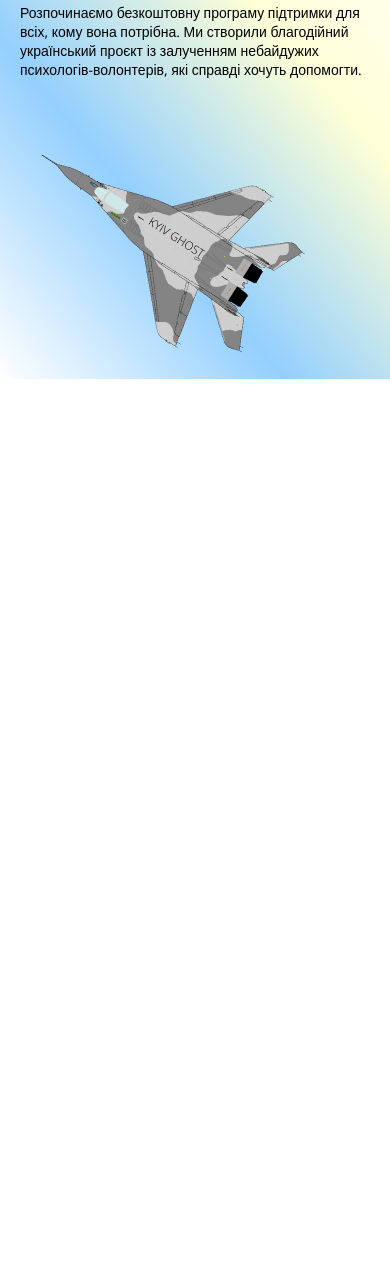
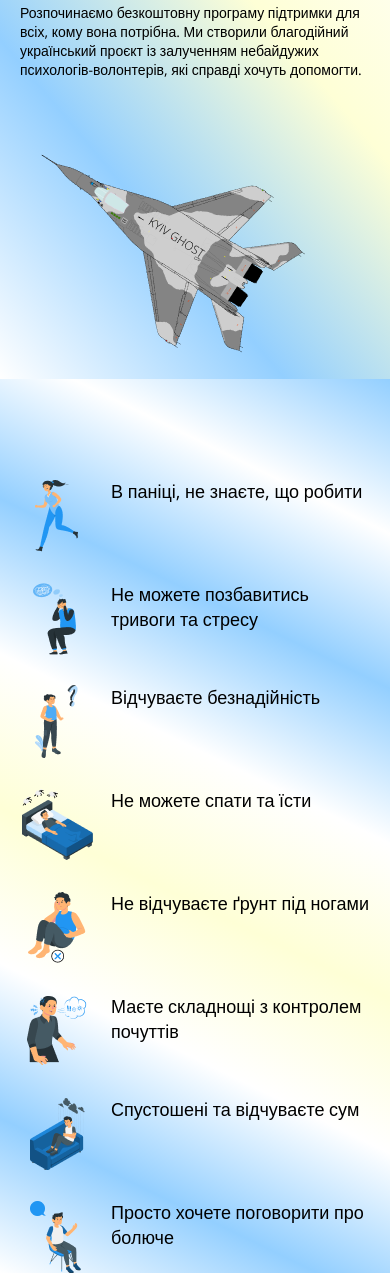
Before and after one commit to StanislavProtashchuk/PsyHelp, a website built with Parcel: page src/index.html in a window 390 px wide. Shown: the part 960-2233 px from the top of the page. Before the commit the page ends 1339 px from the top, so only its background shows below. Built offline with nearby package versions, Linux system fonts and the light colour scheme.

Commit message:
reasonsMobile

```diff
--- a/src/index.html
+++ b/src/index.html
@@ -65,6 +65,49 @@
 </div>
   </section>
 
+  <!-- --------------------------normal---------------------------------- -->
+
+  <section class="normal">
+    <div class="container">
+<ul>
+  <li class="normal__reasons">
+    <img src="./images/mobile/Panic.png" alt="паніка">
+    <p class="normal__reasons--text" >В паніці, не знаєте, що робити</p>
+  </li>
+  <li class="normal__reasons">
+    <img src="./images/mobile/Trivoga.png" alt="тривога">
+    <p class="normal__reasons--text" >Не можете позбавитись тривоги та стресу</p>
+  </li>
+  <li class="normal__reasons">
+    <img src="./images/mobile/Hopeless.png" alt="безнадійність">
+    <p class="normal__reasons--text" >Відчуваєте безнадійність</p>
+  </li>
+  <li class="normal__reasons">
+    <img src="./images/mobile/No sleep.png" alt="відсутність сну">
+    <p class="normal__reasons--text" >Не можете спати
+    та їсти</p>
+  </li>
+  <li class="normal__reasons">
+    <img src="./images/mobile/No ground.png" alt="відсутність відчуття грунту під ногами">
+    <p class="normal__reasons--text" >Не відчуваєте ґрунт під ногами</p>
+  </li>
+  <li class="normal__reasons">
+    <img src="./images/mobile/Control.png" alt="не можете контролювати почуття">
+    <p class="normal__reasons--text" >Маєте складнощі з контролем почуттів</p>
+  </li>
+  <li class="normal__reasons">
+    <img src="./images/mobile/Sad.png" alt="сум">
+    <p class="normal__reasons--text" >Спустошені та відчуваєте сум</p>
+  </li>
+  <li class="normal__reasons">
+    <img src="./images/mobile/Talk.png" alt="хочете поговорити">
+    <p class="normal__reasons--text" >Просто хочете поговорити про болюче</p>
+  </li>
+</ul>
+    </div>
+
+  </section>
+
 </main>
 
   </body>
--- /dev/null
+++ b/src/sass/layout/_normal.scss
@@ -0,0 +1,32 @@
+.normal {
+  padding-top: 100px;
+  background: linear-gradient(
+    206deg,
+    #93cfff,
+    white,
+    #93cfff,
+    white,
+    #feffd6,
+    white,
+    #93cfff,
+    white
+  );
+}
+
+.normal__reasons {
+  display: flex;
+}
+
+.normal__reasons:not(:last-child) {
+  margin-bottom: 30px;
+}
+
+.normal__reasons--text {
+  margin-left: 18px;
+
+  font-weight: 300;
+  font-size: 18px;
+  line-height: 25px;
+
+  color: #000000;
+}
--- a/src/sass/main.scss
+++ b/src/sass/main.scss
@@ -4,3 +4,4 @@
 @import './layout/header';
 @import './layout/hero';
 @import './layout/program-description';
+@import './layout/normal';
```
Also changed, not shown: src/images/mobile/Control.png (added), src/images/mobile/Hopeless.png (added), src/images/mobile/No ground.png (added), src/images/mobile/No sleep.png (added), src/images/mobile/Panic.png (added), src/images/mobile/Sad.png (added), src/images/mobile/Talk.png (added), src/images/mobile/Trivoga.png (added).
